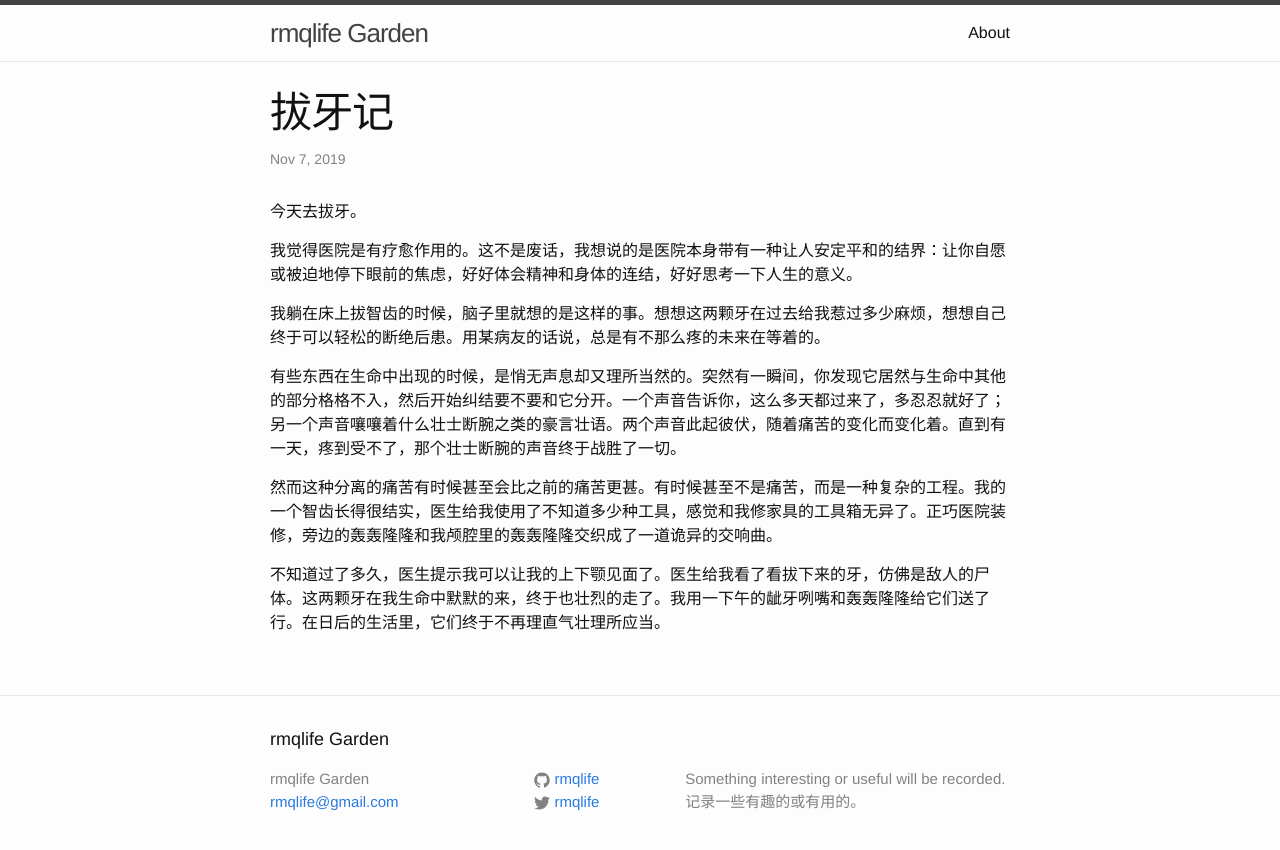
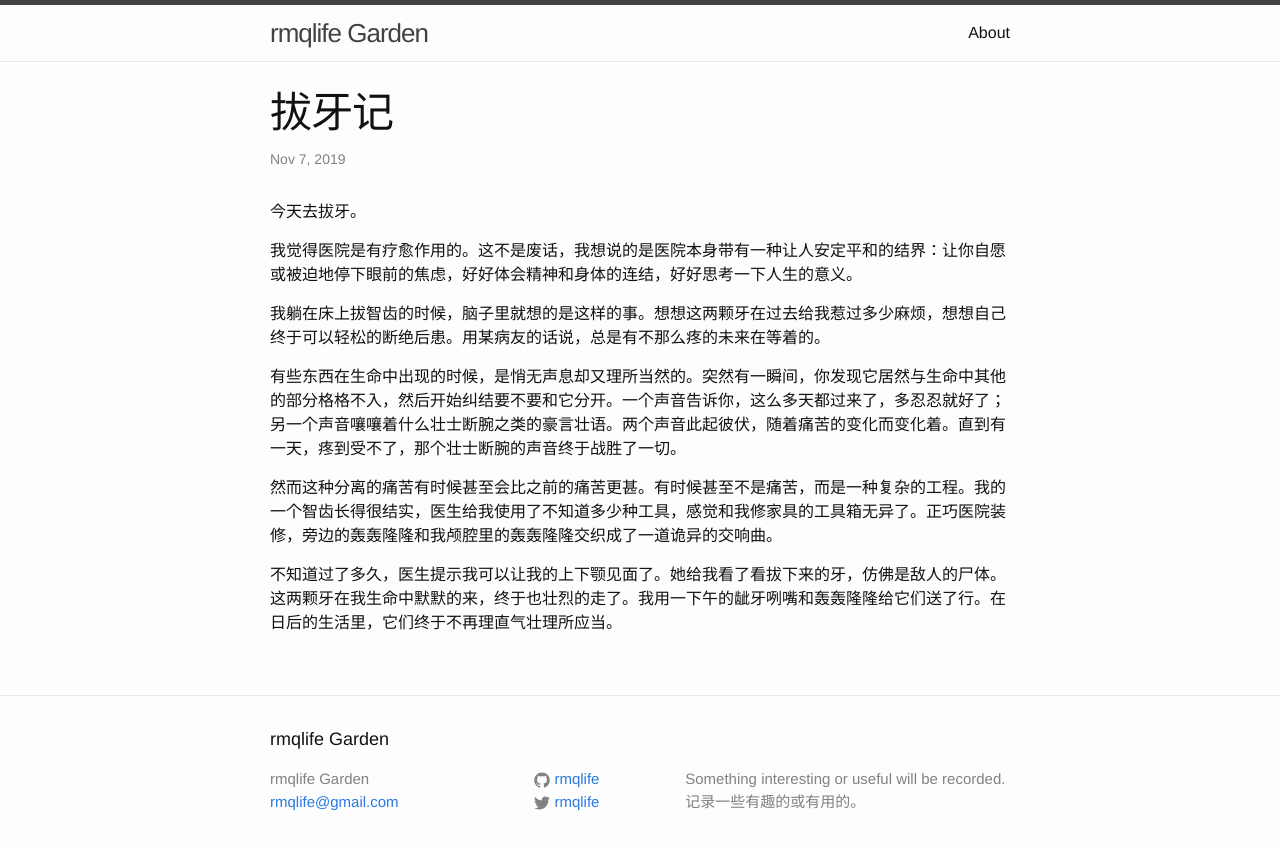
Before and after one commit to rmqlife/rmqlife.github.io, a Jekyll site: the page built from _posts/2019-11-07-tooth.md, in a window 1280 px wide. Shown: the top 850 px of the page. Built offline with Jekyll 4.4.1, drawn with Linux system fonts in a browser that asks for light colours; comment, search, counter and statistics services are not loaded.

Commit message:
update tooth

```diff
--- a/_posts/2019-11-07-tooth.md
+++ b/_posts/2019-11-07-tooth.md
@@ -15,4 +15,4 @@ categories: reading
 
 然而这种分离的痛苦有时候甚至会比之前的痛苦更甚。有时候甚至不是痛苦，而是一种复杂的工程。我的一个智齿长得很结实，医生给我使用了不知道多少种工具，感觉和我修家具的工具箱无异了。正巧医院装修，旁边的轰轰隆隆和我颅腔里的轰轰隆隆交织成了一道诡异的交响曲。
 
-不知道过了多久，医生提示我可以让我的上下颚见面了。医生给我看了看拔下来的牙，仿佛是敌人的尸体。这两颗牙在我生命中默默的来，终于也壮烈的走了。我用一下午的龇牙咧嘴和轰轰隆隆给它们送了行。在日后的生活里，它们终于不再理直气壮理所应当。
+不知道过了多久，医生提示我可以让我的上下颚见面了。她给我看了看拔下来的牙，仿佛是敌人的尸体。这两颗牙在我生命中默默的来，终于也壮烈的走了。我用一下午的龇牙咧嘴和轰轰隆隆给它们送了行。在日后的生活里，它们终于不再理直气壮理所应当。
```
